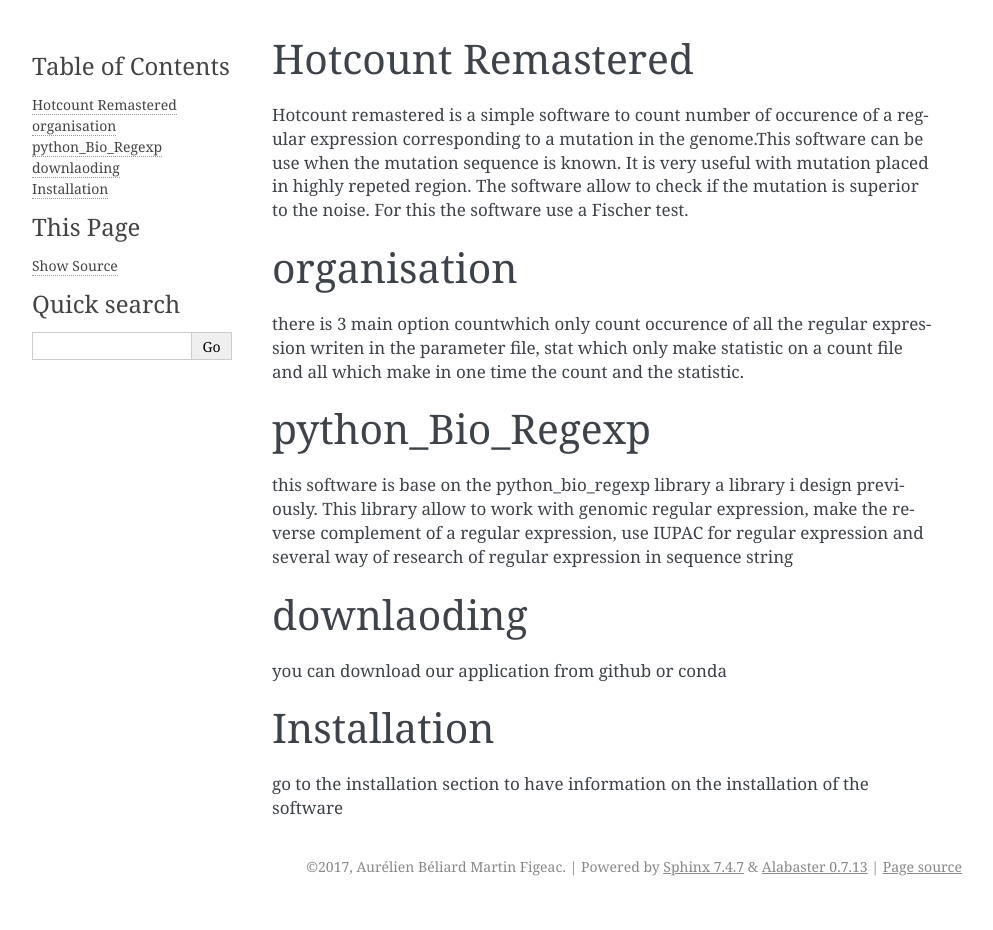
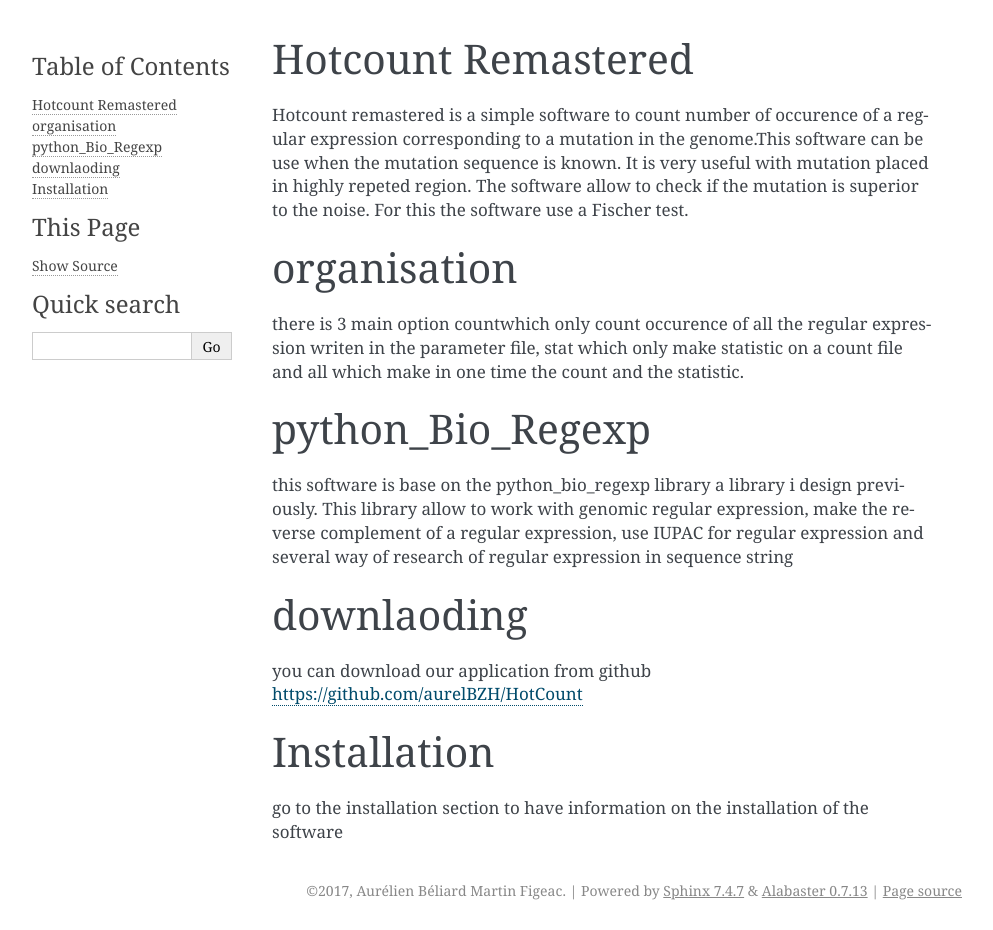
Before and after one commit to aurelBZH/HotCount, a Sphinx documentation site: the page built from docs/intro.rst, in a window 1280 px wide. Shown: the whole page, without its empty margins (148-1141 px from the left). Built offline with Sphinx 7.4.7, drawn with Linux system fonts in a browser that asks for light colours; before the commit the page ends 906 px from its top, so only the background shows below that.

Commit message:
modify packaging and documentation

```diff
--- a/docs/index.rst
+++ b/docs/index.rst
@@ -10,6 +10,7 @@ Welcome to hotcount remastered's documentation!
    :maxdepth: 2
    :caption: Contents:
     intro
+    installation
 	functionment
 	standalone
 
--- a/docs/intro.rst
+++ b/docs/intro.rst
@@ -22,7 +22,7 @@ and several way of research of regular expression in sequence string
 
 downlaoding
 ===========
-you can download our application from github or conda
+you can download our application from github https://github.com/aurelBZH/HotCount
 
 Installation
 ============
```
Also changed, not shown: requirements.txt (+9 -1 lines), lib/__init__.py (deleted).
